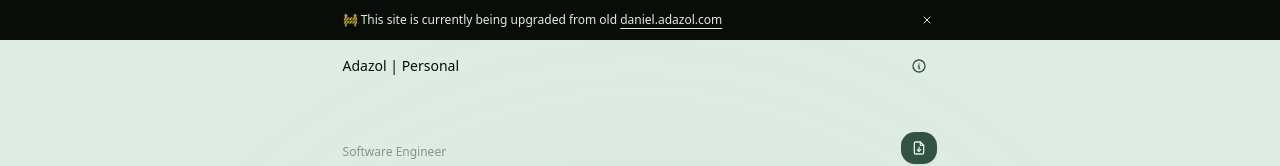
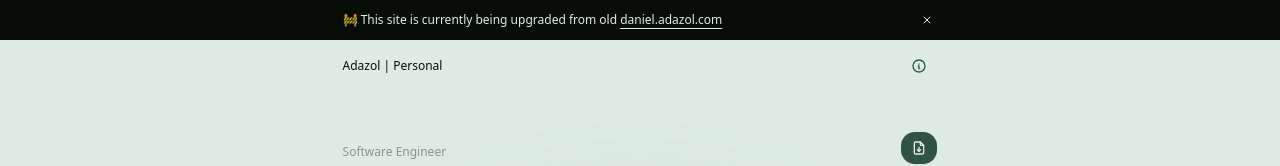
Before and after one commit to adazol123/adazolhub-personal-v3, a Next.js app: page /availability in a window 1280 px wide. Shown: the top 166 px of the page. Built offline with nearby package versions, Linux system fonts and the light colour scheme.

Commit message:
refactor: make header font smaller

```diff
--- a/src/components/ui/navigations/header.tsx
+++ b/src/components/ui/navigations/header.tsx
@@ -5,7 +5,7 @@ import React from 'react'
 const Header = () => {
   return (
     <nav className='flex justify-between container max-w-prose mx-auto py-2 items-center'>
-      <h2 className='text-sm'>Adazol | Personal</h2>
+      <h2 className='text-xs select-none'>Adazol | Personal</h2>
 
       {/* <Button
         size='icon'
```
